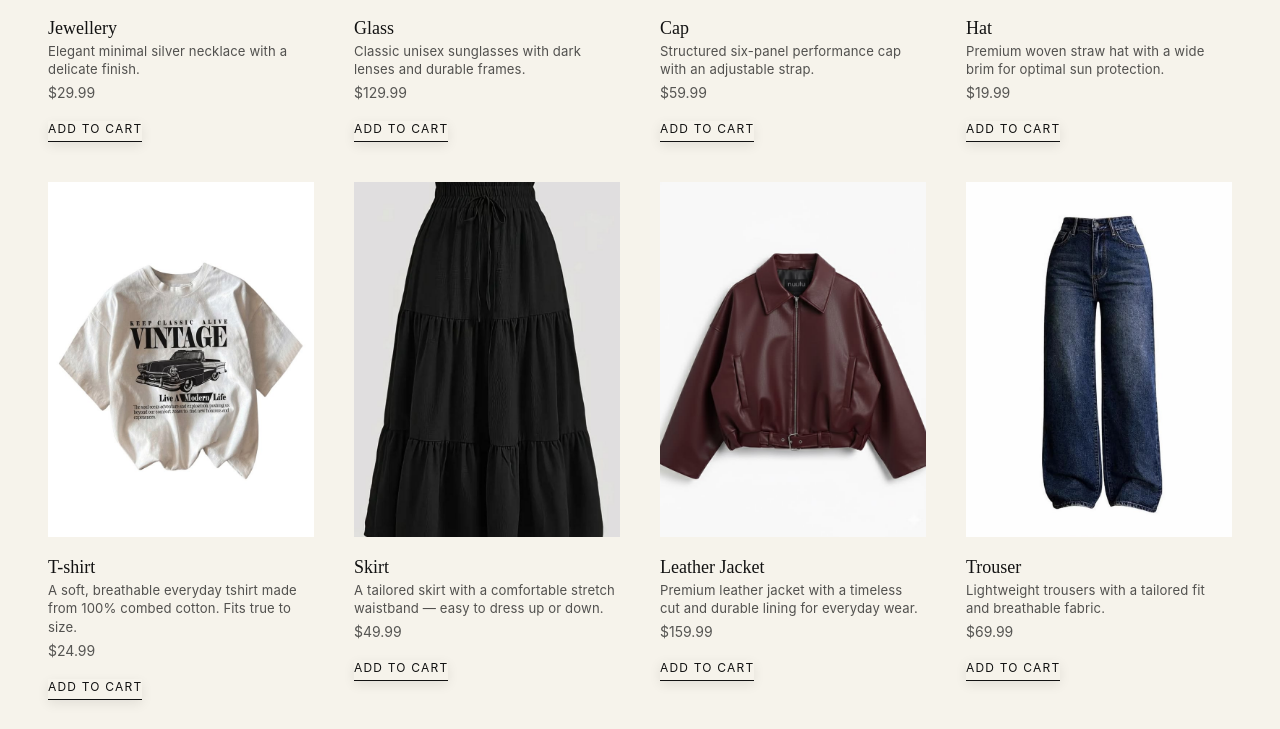
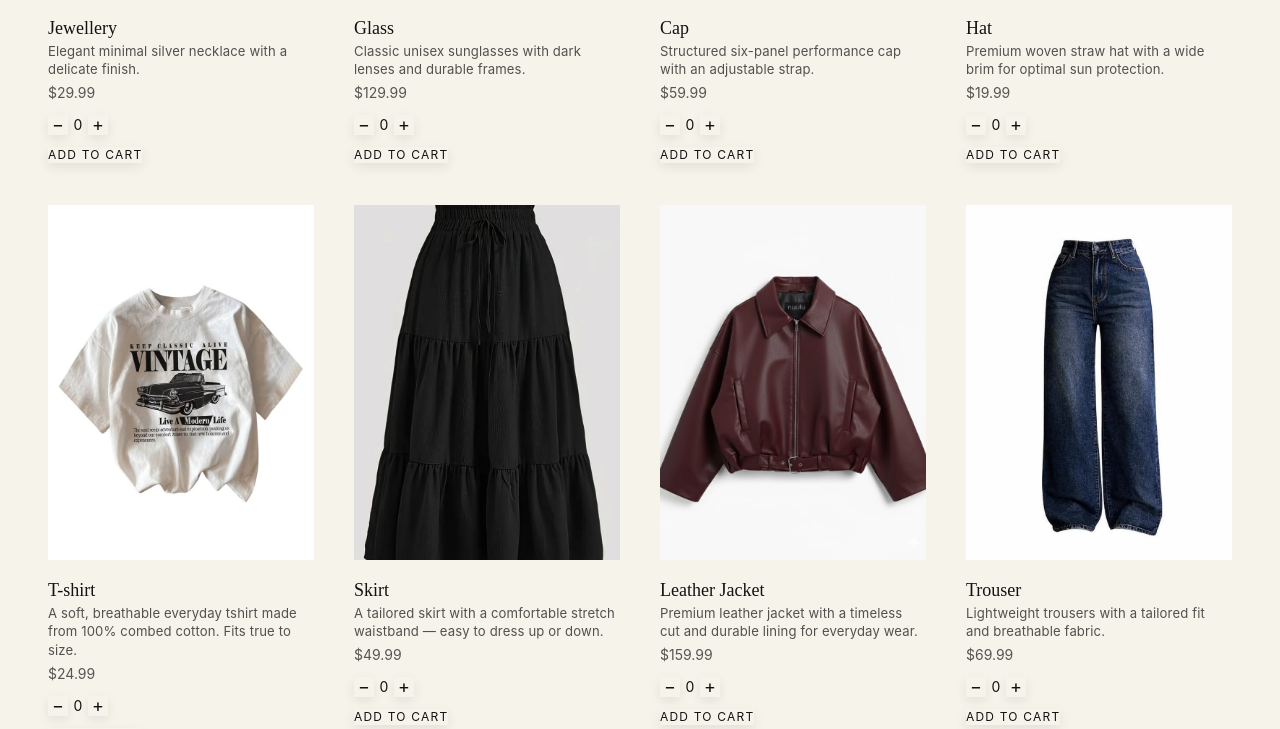
Before and after one commit to sara-ali7/E-commerce, a React (Vite) app: page / in a window 1280 px wide. Shown: the part 1116-1845 px from the top of the page. Built offline with nearby package versions, Linux system fonts and the light colour scheme.

Commit message:
remove dark hover background from product card add-to-cart button

```diff
--- a/src/components/CartItem.jsx
+++ b/src/components/CartItem.jsx
@@ -2,6 +2,7 @@ import { useCart } from "../context/CartContext";
 
 function CartItem({ item }) {
   const { removeFromCart } = useCart();
+  const quantity = item.quantity || 1;
 
   return (
     <div className="flex items-center gap-4 border-b border-ink/10 py-5">
@@ -17,14 +18,19 @@ function CartItem({ item }) {
             Size {item.size}
           </p>
         )}
-        <p className="text-ink/70">${item.price.toFixed(2)}</p>
+        <p className="text-ink/70">
+          ${item.price.toFixed(2)} × {quantity}
+        </p>
       </div>
-      <button
-        onClick={() => removeFromCart(item.id)}
-        className="text-xs tracking-widest uppercase text-ink/50 hover:text-ink"
-      >
-        Remove
-      </button>
+      <div className="flex flex-col items-end gap-2">
+        <p className="text-sm text-ink/70">Qty {quantity}</p>
+        <button
+          onClick={() => removeFromCart(item.id, item.size)}
+          className="text-xs tracking-widest uppercase text-ink/50 hover:text-ink"
+        >
+          Remove
+        </button>
+      </div>
     </div>
   );
 }
--- a/src/components/Navbar.jsx
+++ b/src/components/Navbar.jsx
@@ -5,6 +5,10 @@ import { useCart } from "../context/CartContext";
 function Navbar() {
   const { cartItems = [] } = useCart();
   const [isMenuOpen, setIsMenuOpen] = useState(false);
+  const cartCount = cartItems.reduce(
+    (sum, item) => sum + (item.quantity || 1),
+    0,
+  );
 
   const links = [
     { to: "/", label: "Home" },
@@ -67,9 +71,9 @@ function Navbar() {
               <path d="M3 6h18" />
               <path d="M16 10a4 4 0 01-8 0" />
             </svg>
-            {cartItems.length > 0 && (
+            {cartCount > 0 && (
               <span className="absolute -top-2 -right-2 bg-ink text-cream text-xs w-4 h-4 rounded-full flex items-center justify-center">
-                {cartItems.length}
+                {cartCount}
               </span>
             )}
           </Link>
--- a/src/components/ProductCard.jsx
+++ b/src/components/ProductCard.jsx
@@ -2,9 +2,31 @@ import { Link } from "react-router-dom";
 import { useCart } from "../context/CartContext";
 
 function ProductCard({ product }) {
-  const { addToCart } = useCart();
+  const { cartItems = [], addToCart, removeFromCart } = useCart();
 
   if (!product) return null;
+
+  const currentQuantity = cartItems.reduce((sum, item) => {
+    const matchesProduct =
+      item.id === product.id && (item.size || "") === (product.size || "");
+
+    return matchesProduct ? sum + (item.quantity || 1) : sum;
+  }, 0);
+
+  const handleIncrease = (event) => {
+    event.preventDefault();
+    event.stopPropagation();
+    addToCart(product);
+  };
+
+  const handleDecrease = (event) => {
+    event.preventDefault();
+    event.stopPropagation();
+
+    if (currentQuantity > 0) {
+      removeFromCart(product.id, product.size);
+    }
+  };
 
   return (
     <div className="group">
@@ -22,9 +44,30 @@ function ProductCard({ product }) {
         <p className="text-ink/70 text-sm mb-3">${product.price.toFixed(2)}</p>
       </Link>
 
+      <div className="mt-3 flex items-center gap-1">
+        <button
+          type="button"
+          onClick={handleDecrease}
+          className="flex h-5 w-5 items-center justify-center text-lg leading-none hover:text-gold"
+          aria-label={`Decrease quantity for ${product.name}`}
+        >
+          −
+        </button>
+        <span className="min-w-3 text-center text-sm">{currentQuantity}</span>
+        <button
+          type="button"
+          onClick={handleIncrease}
+          className="flex h-5 w-5 items-center justify-center text-lg leading-none hover:text-gold"
+          aria-label={`Increase quantity for ${product.name}`}
+        >
+          +
+        </button>
+      </div>
+
       <button
+        type="button"
         onClick={() => addToCart(product)}
-        className="text-xs tracking-widest uppercase border-b border-ink pb-1 hover:text-gold hover:border-gold transition"
+        className="mt-3 text-xs tracking-widest uppercase hover:text-gold transition"
       >
         Add to cart
       </button>
--- a/src/context/CartContext.jsx
+++ b/src/context/CartContext.jsx
@@ -5,12 +5,49 @@ const CartContext = createContext();
 export function CartProvider({ children }) {
   const [cartItems, setCartItems] = useState([]);
 
+  const getItemKey = (item) => `${item.id}-${item.size || ""}`;
+
   const addToCart = (product) => {
-    setCartItems((prev) => [...prev, product]);
+    setCartItems((prev) => {
+      const existingItem = prev.find(
+        (item) => getItemKey(item) === getItemKey(product),
+      );
+
+      if (existingItem) {
+        return prev.map((item) =>
+          getItemKey(item) === getItemKey(product)
+            ? { ...item, quantity: (item.quantity || 1) + 1 }
+            : item,
+        );
+      }
+
+      return [...prev, { ...product, quantity: 1 }];
+    });
   };
 
-  const removeFromCart = (id) => {
-    setCartItems((prev) => prev.filter((item) => item.id !== id));
+  const addQuantity = (id, size) => {
+    const itemKey = `${id}-${size || ""}`;
+
+    setCartItems((prev) =>
+      prev.map((item) =>
+        getItemKey(item) === itemKey
+          ? { ...item, quantity: (item.quantity || 1) + 1 }
+          : item,
+      ),
+    );
+  };
+
+  const removeFromCart = (id, size) => {
+    const itemKey = `${id}-${size || ""}`;
+
+    setCartItems((prev) =>
+      prev.flatMap((item) => {
+        if (getItemKey(item) !== itemKey) return [item];
+
+        const nextQuantity = (item.quantity || 1) - 1;
+        return nextQuantity > 0 ? [{ ...item, quantity: nextQuantity }] : [];
+      }),
+    );
   };
 
   const clearCart = () => {
@@ -19,7 +56,7 @@ export function CartProvider({ children }) {
 
   return (
     <CartContext.Provider
-      value={{ cartItems, addToCart, removeFromCart, clearCart }}
+      value={{ cartItems, addToCart, addQuantity, removeFromCart, clearCart }}
     >
       {children}
     </CartContext.Provider>
--- a/src/index.css
+++ b/src/index.css
@@ -62,7 +62,7 @@ main {
 }
 
 .group:hover {
-  transform: translateY(-8px);
+  transform: translateY(-4px);
   background-color: rgba(26, 26, 26, 0.02);
   box-shadow: 0 20px 40px rgba(0, 0, 0, 0.03);
 }
@@ -122,7 +122,6 @@ button:hover {
   letter-spacing: 0.12em;
   box-shadow: 0 12px 24px rgba(18, 18, 18, 0.15);
   background-color: #222222 !important;
-  color: var(--color-cream) !important;
 }
 
 .group button:hover {
@@ -137,36 +136,6 @@ button:active,
 a.bg-ink:active {
   transform: translateY(1px);
   box-shadow: 0 2px 6px rgba(18, 18, 18, 0.1);
-}
-
-/* Underline button style on category cards */
-.group button {
-  position: relative;
-  border-bottom: 1px solid var(--color-ink);
-  transition: all 0.4s cubic-bezier(0.16, 1, 0.3, 1);
-}
-
-.group button::after {
-  content: "";
-  position: absolute;
-  width: 100%;
-  transform: scaleX(0);
-  height: 1px;
-  bottom: -1px;
-  left: 0;
-  background-color: var(--color-gold);
-  transform-origin: bottom right;
-  transition: transform 0.4s cubic-bezier(0.16, 1, 0.3, 1);
-}
-
-.group:hover button {
-  color: var(--color-gold);
-  border-color: transparent;
-}
-
-.group:hover button::after {
-  transform: scaleX(1);
-  transform-origin: bottom left;
 }
 
 /* Detail view sizing button transitions */
--- a/src/pages/Cart.jsx
+++ b/src/pages/Cart.jsx
@@ -4,7 +4,10 @@ import CartItem from "../components/CartItem";
 
 function Cart() {
   const { cartItems } = useCart();
-  const total = cartItems.reduce((sum, item) => sum + item.price, 0);
+  const total = cartItems.reduce(
+    (sum, item) => sum + item.price * (item.quantity || 1),
+    0,
+  );
 
   return (
     <div className="max-w-2xl mx-auto px-6 py-16">
@@ -22,8 +25,8 @@ function Cart() {
         </div>
       ) : (
         <>
-          {cartItems.map((item, index) => (
-            <CartItem key={index} item={item} />
+          {cartItems.map((item) => (
+            <CartItem key={`${item.id}-${item.size || ""}`} item={item} />
           ))}
 
           <div className="flex justify-between items-center mt-8 mb-6">
--- a/src/pages/Checkout.jsx
+++ b/src/pages/Checkout.jsx
@@ -3,12 +3,15 @@ import { useNavigate } from "react-router-dom";
 import { useCart } from "../context/CartContext";
 
 function Checkout() {
-  const { cartItems, clearCart } = useCart();
+  const { cartItems, addQuantity, removeFromCart, clearCart } = useCart();
   const navigate = useNavigate();
   const [form, setForm] = useState({ name: "", email: "", address: "" });
   const [orderPlaced, setOrderPlaced] = useState(false);
 
-  const total = cartItems.reduce((sum, item) => sum + item.price, 0);
+  const total = cartItems.reduce(
+    (sum, item) => sum + item.price * (item.quantity || 1),
+    0,
+  );
 
   const handleChange = (e) =>
     setForm({ ...form, [e.target.name]: e.target.value });
@@ -67,16 +70,39 @@ function Checkout() {
       <h2 className="font-serif text-3xl mb-8">Checkout</h2>
 
       <div className="mb-10">
-        {cartItems.map((item, index) => (
+        {cartItems.map((item) => (
           <div
-            key={index}
-            className="flex justify-between py-2 text-sm border-b border-ink/10"
+            key={`${item.id}-${item.size || ""}`}
+            className="flex items-center justify-between gap-3 py-2 text-sm border-b border-ink/10"
           >
-            <span>
-              {item.name}
-              {item.size ? ` (${item.size})` : ""}
+            <div className="flex-1">
+              <span>
+                {item.name}
+                {item.size ? ` (${item.size})` : ""}
+              </span>
+            </div>
+            <div className="flex items-center gap-2">
+              <button
+                type="button"
+                onClick={() => removeFromCart(item.id, item.size)}
+                className="flex h-6 w-6 items-center justify-center text-lg leading-none text-ink/70 hover:text-ink"
+                aria-label={`Decrease quantity for ${item.name}`}
+              >
+                −
+              </button>
+              <span className="min-w-5 text-center">{item.quantity || 1}</span>
+              <button
+                type="button"
+                onClick={() => addQuantity(item.id, item.size)}
+                className="flex h-6 w-6 items-center justify-center text-lg leading-none text-ink/70 hover:text-ink"
+                aria-label={`Increase quantity for ${item.name}`}
+              >
+                +
+              </button>
+            </div>
+            <span className="text-ink/70 min-w-[70px] text-right">
+              ${(item.price * (item.quantity || 1)).toFixed(2)}
             </span>
-            <span className="text-ink/70">${item.price.toFixed(2)}</span>
           </div>
         ))}
         <div className="flex justify-between pt-4">
```
